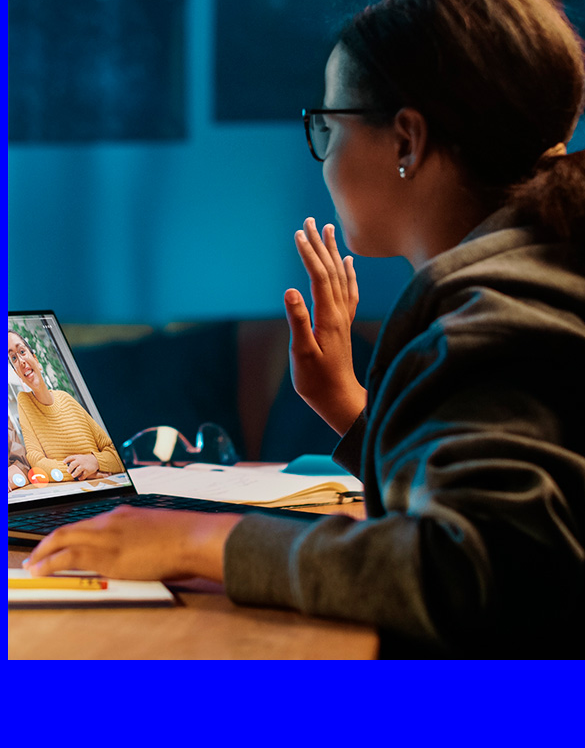
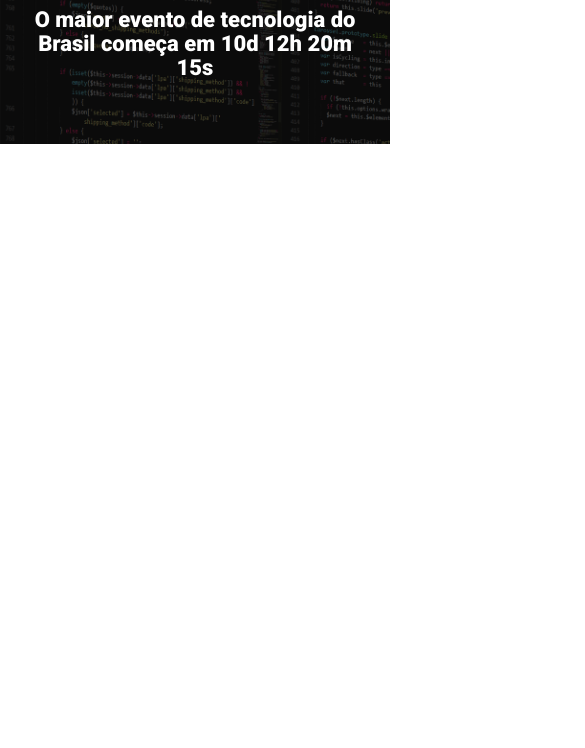
Before and after one commit to ferv21/ebac_tech_talks, a website built with Parcel: page src/index.html in a window 390 px wide. Shown: the part 96-844 px from the top of the page, 585 px wide, since content can reach past the window. Built offline with nearby package versions, Linux system fonts and the light colour scheme.

Commit message:
criando hero e ajustando responsivo inicial

```diff
--- a/src/index.html
+++ b/src/index.html
@@ -5,11 +5,21 @@
     <meta http-equiv="X-UA-Compatible" content="IE=edge">
     <meta name="viewport" content="width=device-width, initial-scale=1.0">
     <title>Document</title>
+    <link rel="preconnect" href="https://fonts.googleapis.com">
+    <link rel="preconnect" href="https://fonts.gstatic.com" crossorigin>
+    <link href="https://fonts.googleapis.com/css2?family=Roboto:wght@400;900&display=swap" rel="stylesheet">
     <link rel="stylesheet" href="styles/main.scss">
 </head>
 <body>
+        <header class="hero">
+            <div class="container">
+                <img class="hero__logo" src="/src/images/ebac_logo.svg" alt="">
+                <p class="hero__text">
+                    O maior evento de tecnologia do Brasil começa em 10d 12h 20m 15s
+                </p>
+            </div>
+        </header>
 
-    <img src="/src/images/backend.png" alt="">
 
 
 
--- /dev/null
+++ b/src/styles/_hero.scss
@@ -0,0 +1,64 @@
+.hero {
+    padding-top: 64px;
+    padding-bottom: 100px;
+    background-image: url(../images/fundo.png);
+    background-repeat: no-repeat;
+    background-size: cover;
+    position: relative;
+
+    .container {
+        position: relative;
+
+        @media (max-width:640px){
+            width: 80%;
+        }
+        @media (max-width:1024px){
+            width: 90%;
+        }
+    }
+
+
+    &::before{
+        position: absolute;
+        top: 0;
+        left: 0;
+        height: 100%;
+        width: 100%;
+        background-color: black;
+        content: '';
+        opacity: 0.6;
+    }
+
+
+    &__text {
+        margin-top: 64px;
+        margin-bottom: 64px;
+        font-size: 40px;
+        line-height: 56px;
+        font-weight: 800;
+        text-align: center;
+
+    }
+
+    &__logo{
+        display: block;
+        margin: 0 auto;
+        height: 80px;
+
+    }
+
+    @media (max-width:640px){
+
+        padding: 40px 0;
+
+        &__logo{
+            height: 40px;
+        }
+        &__text{
+            font-size: 22px;
+            line-height: 24px;
+            margin: 24px 0;
+        }
+    }
+
+}
--- a/src/styles/main.scss
+++ b/src/styles/main.scss
@@ -1,3 +1,15 @@
-body{
-    background-color:blue;
+@use 'hero';
+
+*{
+    box-sizing: border-box;
+    margin: 0;
+    padding: 0;
+    color: white;
+    font-family: 'Roboto', sans-serif;
 }
+
+.container {
+    max-width: 960px;
+    width: 100%;
+    margin: 0 auto;
+}
```
